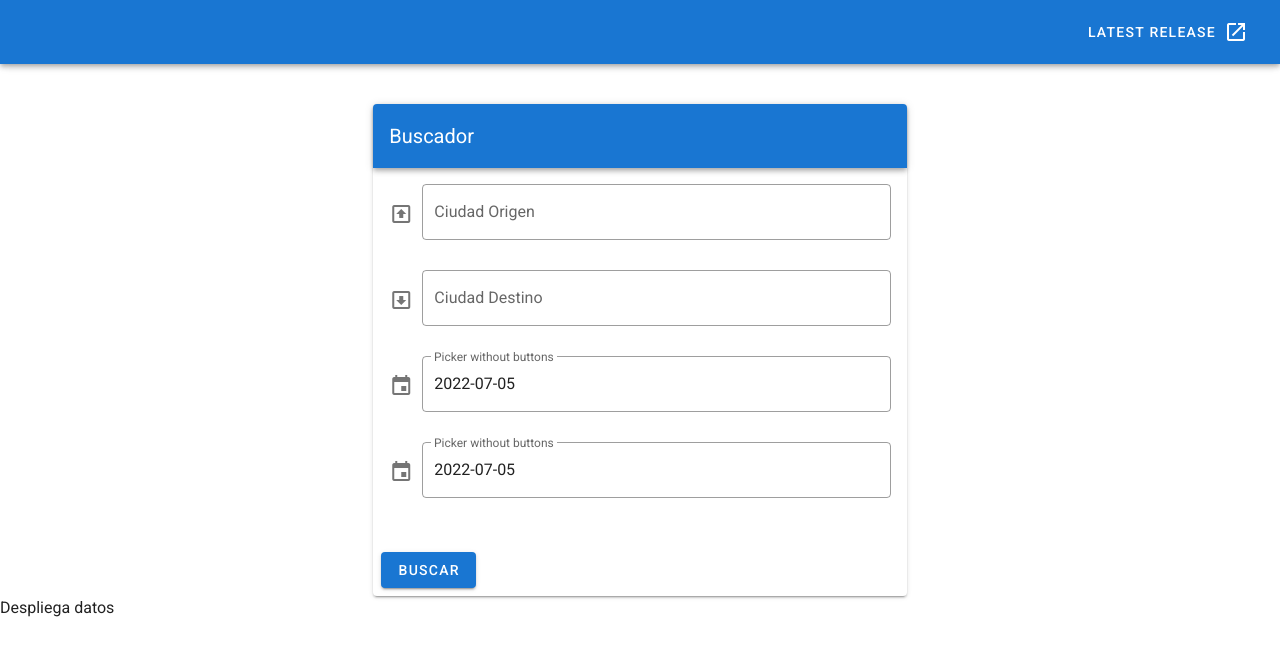
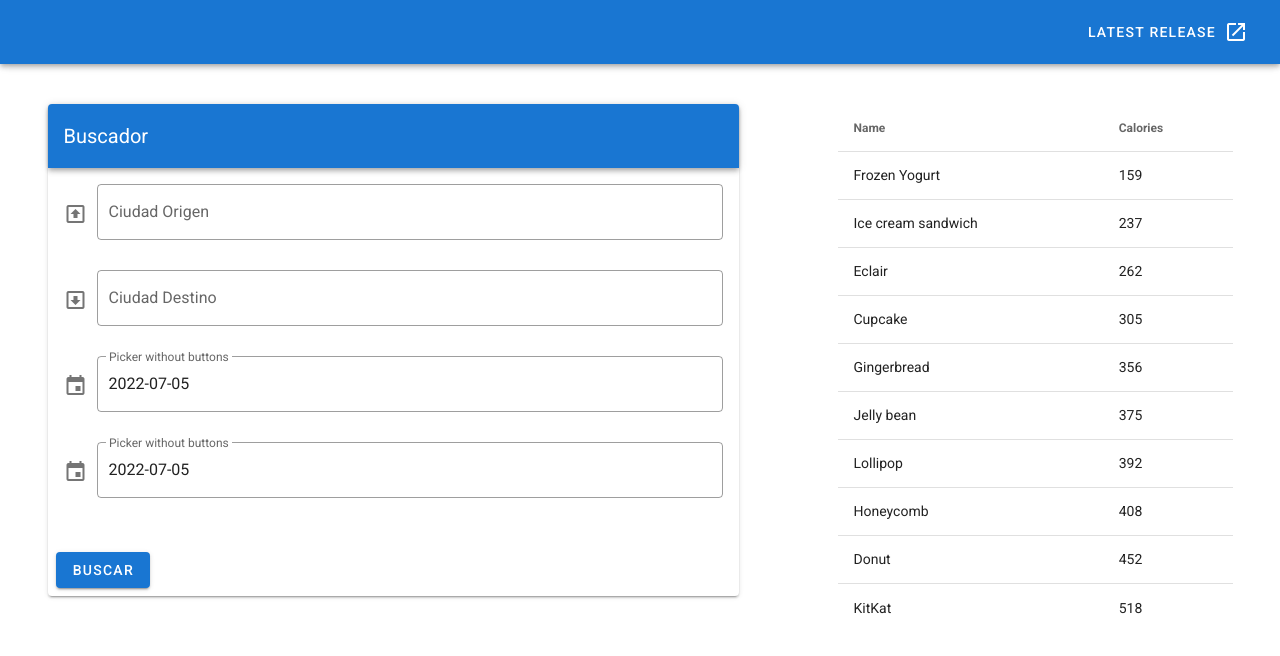
Before and after one commit to masterDat/front_polimiundo, a Vue app: page / in a window 1280 px wide. Shown: the top 656 px of the page. Built offline with nearby package versions, Linux system fonts and the light colour scheme.

Commit message:
correccion estilos

```diff
--- a/src/App.vue
+++ b/src/App.vue
@@ -1,27 +1,42 @@
 <template>
   <v-app>
-    <v-app-bar
-      app
-      color="primary"
-      dark
-    >
+    <v-app-bar app color="primary" dark>
 
 
       <v-spacer></v-spacer>
 
-      <v-btn
-        href="https://github.com/vuetifyjs/vuetify/releases/latest"
-        target="_blank"
-        text
-      >
+      <v-btn href="https://github.com/vuetifyjs/vuetify/releases/latest" target="_blank" text>
         <span class="mr-2">Latest Release</span>
         <v-icon>mdi-open-in-new</v-icon>
       </v-btn>
     </v-app-bar>
 
     <v-main>
-      <searchTickets/>
-      <showTickets/>
+
+      <v-container>
+
+        <v-layout row>
+          <v-flex md7>
+            <searchTickets />
+          </v-flex>
+ <v-spacer></v-spacer>
+
+
+
+          <v-flex md4>
+            <showTickets />
+          </v-flex>
+        </v-layout>
+
+      </v-container>
+
+
+
+
+
+
+
+
     </v-main>
   </v-app>
 </template>
--- a/src/components/tickets/searchTickets.vue
+++ b/src/components/tickets/searchTickets.vue
@@ -1,7 +1,7 @@
 <template>
     <div>
-        <v-layout align-center justify-center class="mt-10">
-            <v-flex x12 sm8 md6 lg5 x14>
+        <v-layout  class="mt-10">
+            <v-flex>
                 <v-card>
                     <v-toolbar dark color="primary">
                         <v-toolbar-title>
--- a/src/components/tickets/showTickets.vue
+++ b/src/components/tickets/showTickets.vue
@@ -1,11 +1,76 @@
 <template>
-<div>
-    <p>Despliega datos</p>
-</div>
-
+  <v-simple-table class="mt-10">
+    <template v-slot:default>
+      <thead>
+        <tr>
+          <th class="text-left">
+            Name
+          </th>
+          <th class="text-left">
+            Calories
+          </th>
+        </tr>
+      </thead>
+      <tbody>
+        <tr
+          v-for="item in desserts"
+          :key="item.name"
+        >
+          <td>{{ item.name }}</td>
+          <td>{{ item.calories }}</td>
+        </tr>
+      </tbody>
+    </template>
+  </v-simple-table>
 </template>
 
-
 <script>
-
+  export default {
+    data () {
+      return {
+        desserts: [
+          {
+            name: 'Frozen Yogurt',
+            calories: 159,
+          },
+          {
+            name: 'Ice cream sandwich',
+            calories: 237,
+          },
+          {
+            name: 'Eclair',
+            calories: 262,
+          },
+          {
+            name: 'Cupcake',
+            calories: 305,
+          },
+          {
+            name: 'Gingerbread',
+            calories: 356,
+          },
+          {
+            name: 'Jelly bean',
+            calories: 375,
+          },
+          {
+            name: 'Lollipop',
+            calories: 392,
+          },
+          {
+            name: 'Honeycomb',
+            calories: 408,
+          },
+          {
+            name: 'Donut',
+            calories: 452,
+          },
+          {
+            name: 'KitKat',
+            calories: 518,
+          },
+        ],
+      }
+    },
+  }
 </script>
```
